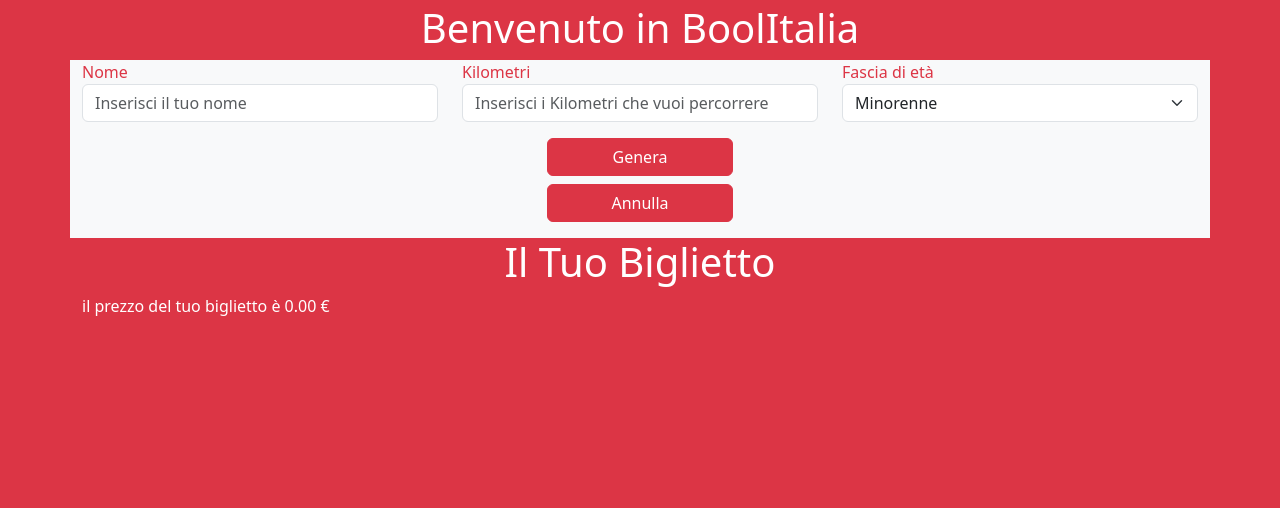
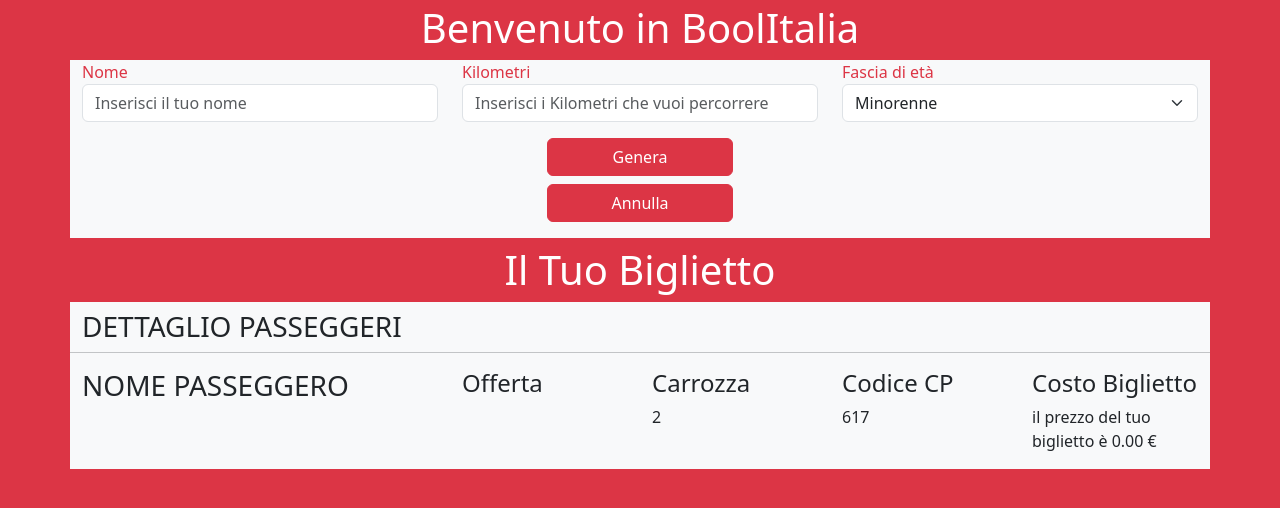
Before and after one commit to alessiozaccato/js-biglietto-treno-form, a plain HTML site: page index.html in a window 1280 px wide. Both pictures are taken after a click on the button "Genera". Drawn offline with nearby package versions, Linux system fonts and the light colour scheme.

Commit message:
ADD:bonus style css and bonus js

```diff
--- a/index.html
+++ b/index.html
@@ -44,7 +44,8 @@
 
                 <div class="d-grid gap-2 col-2 mx-auto">
                     <button id="generateButton" class="btn btn-danger" type="button">Genera</button>
-                    <button id="endButton" class="btn btn-danger" type="button">Annulla</button>
+                    <!-- call the function from js -->
+                    <button onclick="refreshPage()" class="btn btn-danger">Annulla</button>
                 </div>
 
 
@@ -52,12 +53,37 @@
 
         </section>
 
-        <section>
+        <section class="row bg-light">
 
-            <h1 class="text-center text-white">Il Tuo Biglietto</h1>
+            <h1 class="text-center text-white bg-danger py-2">Il Tuo Biglietto</h1>
 
-            <div id="result" class="text-white">
+            <h3 class="">DETTAGLIO PASSEGGERI</h3>
+            <hr>
 
+            <div class="col-4 bg-light">
+                <h3>NOME PASSEGGERO</h3>
+                <p id="name"></p>
+
+
+            </div>
+            <div class="col-2 bg-light">
+                <h4>Offerta</h4>
+                <p id="sale"></p>
+
+            </div>
+            <div class="col-2 bg-light">
+                <h4>Carrozza</h4>
+                <p id="route"></p>
+
+            </div>
+            <div class="col-2 bg-light">
+                <h4>Codice CP</h4>
+                <p id="cpCode"></p>
+
+            </div>
+            <div class="col-2 bg-light">
+                <h4>Costo Biglietto</h4>
+                <p id="resultTicket"></p>
             </div>
 
         </section>
--- a/main.js
+++ b/main.js
@@ -4,15 +4,24 @@
 //associate variables on js from html
 let btnGenerate = document.getElementById("generateButton");
 let inputKmNumber = document.getElementById("kilometerInput")
-let InputAgeSelect = document.getElementById("ageselect");
-let resultHtml = document.getElementById("result")
+let inputAgeSelect = document.getElementById("ageselect");
+let inputNameHtml = document.getElementById("nameInput");
+
+let resultName = document.getElementById("name");
+let resultHtml = document.getElementById("resultTicket");
+let routeHtml = document.getElementById("route");
+let cpCodeHtml = document.getElementById("cpCode");
+let saleHtml = document.getElementById("sale");
+
+
+
+
 
 
 
 //MAIN PHASE
 //let's do a function to calculate the price from age and KmNumber
 function calc(numberKm, numberAgeSelect) {
-
 
     numberKm = numberKm.value;
 
@@ -22,27 +31,50 @@ function calc(numberKm, numberAgeSelect) {
 
     if (numberAgeSelect == 1) {
 
+        offerta = "offerta minorenni";
         return price = price - (price * 0.2);
 
     }
 
     else if (numberAgeSelect == 3) {
 
+        offerta = "offerta over65";
         return price = price - (price * 0.4);
 
     }
 
     else {
 
-        return price = price;
+        offerta = "offerta standard";
+        return price;
 
     }
 }
+
+//decler the function to refresh the page
+function refreshPage() {
+    location.reload();
+}
+
+//declare the function to randomize
+function random() {
+    return Math.floor(Math.random() * 10) + 1;
+}
+
+//declare the function to randomize CP code
+function randomCP() {
+    return Math.floor(Math.random() * 2000) + 1;
+}
+
+
+
 
 //let's put the function calc inside the adeventlistener trough the button
 
 btnGenerate.addEventListener("click", function () {
 
-    resultHtml.innerHTML = `il prezzo del tuo biglietto è ${calc(inputKmNumber, InputAgeSelect).toFixed(2)} €`;
-
+    resultHtml.innerHTML = `il prezzo del tuo biglietto è ${calc(inputKmNumber, inputAgeSelect).toFixed(2)} €`;
+    resultName.innerHTML = inputNameHtml.value;
+    routeHtml.innerHTML = random();
+    cpCodeHtml.innerHTML = randomCP();
 })
```
